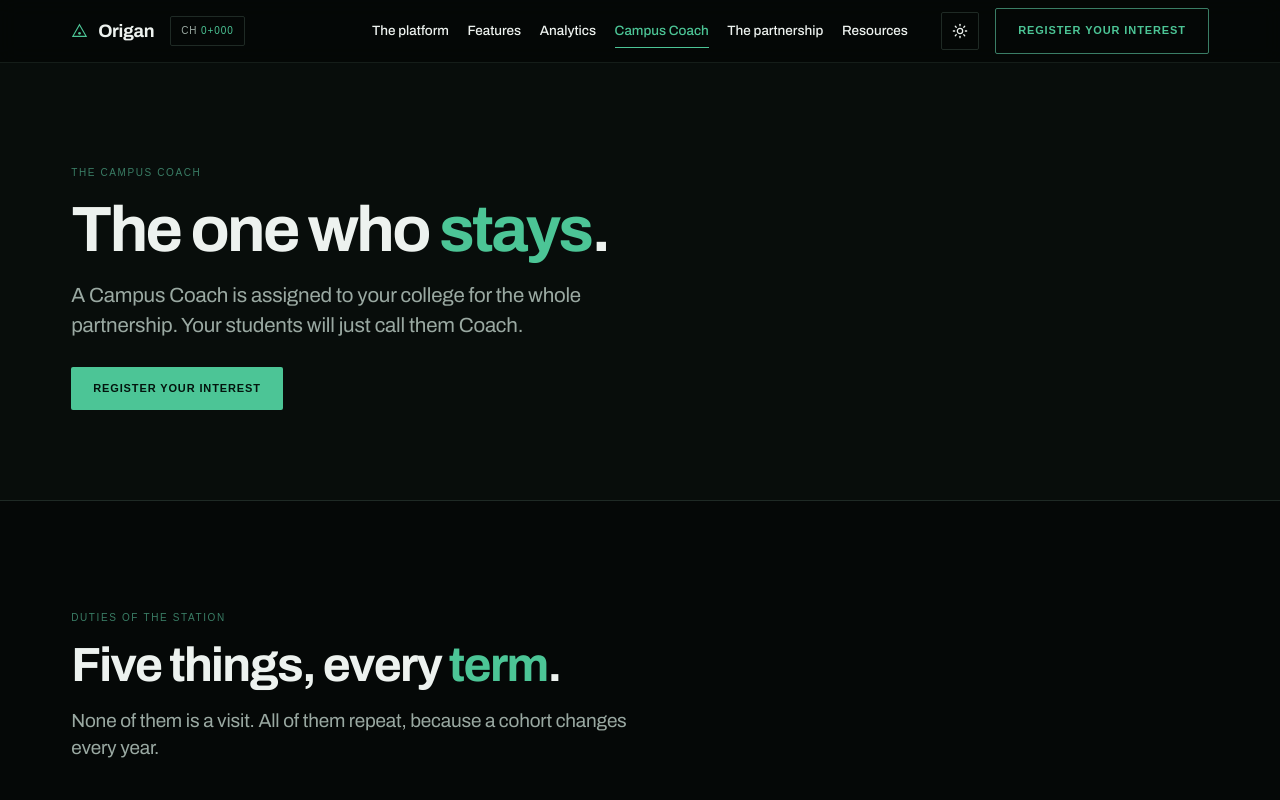
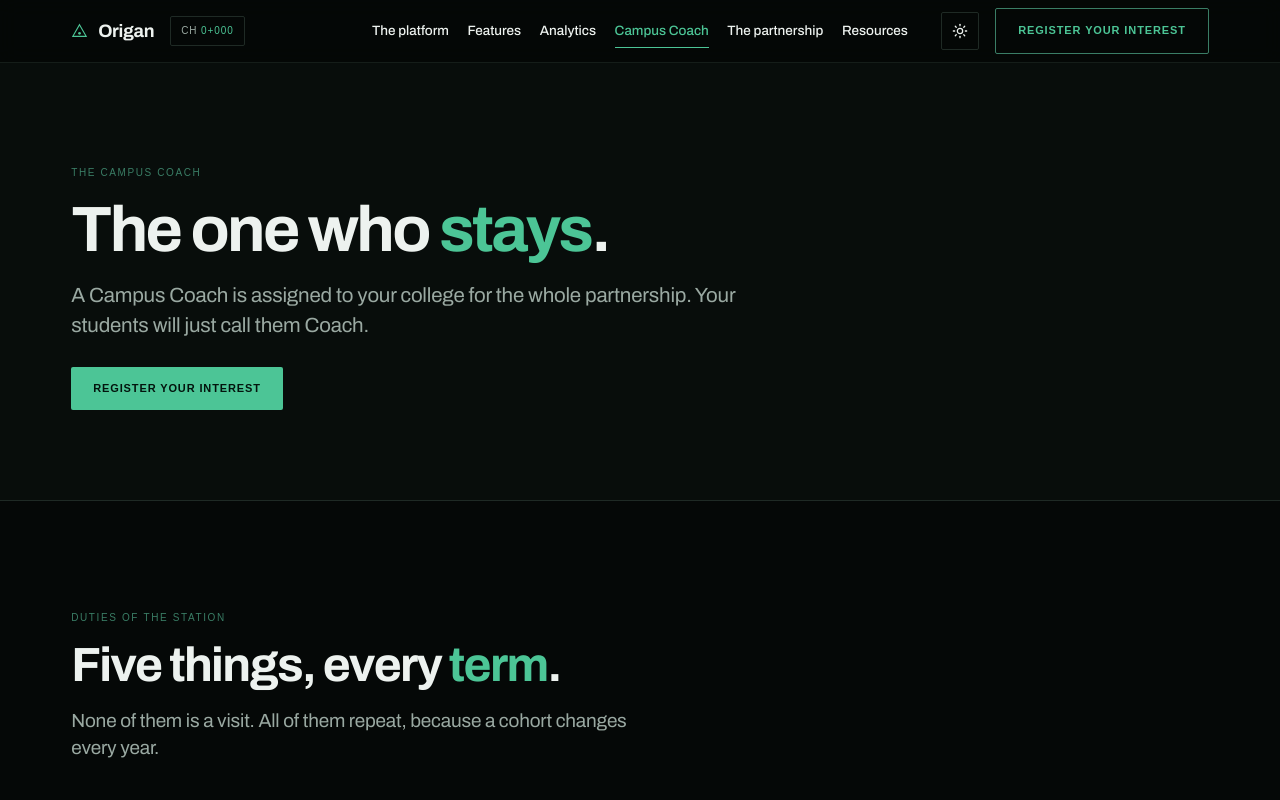
Before and after one commit to verastack-labs/origan, a Next.js app: page /coach in a window 1280 px wide. Shown: the top 800 px of the page. Built offline with nearby package versions, Linux system fonts and the light colour scheme; a web font is replaced by a local one.

Commit message:
Headings: let a page head's sub line run to 60ch, and never leave a single word alone on its last row

```diff
--- a/src/components/heading-pair.tsx
+++ b/src/components/heading-pair.tsx
@@ -61,7 +61,8 @@ const sizes = {
   },
   page: {
     heading: "text-[clamp(32px,5.4vw,64px)] font-bold leading-[1.03] tracking-[-0.04em]",
-    line: "max-w-[52ch] text-[clamp(17px,1.8vw,20.5px)]",
+    // A page head has the whole shell to itself, so its line may run longer.
+    line: "max-w-[60ch] text-[clamp(17px,1.8vw,20.5px)]",
     gap: "mt-[18px]",
   },
   section: {
@@ -92,7 +93,8 @@ export function HeadingPair({
   headingClassName?: string;
 }) {
   const s = sizes[size];
-  const line = `${s.line} leading-[1.45] tracking-[-0.01em] text-fg-2`;
+  // text-pretty: a wrapped line never leaves a single word alone on the last row.
+  const line = `${s.line} text-pretty leading-[1.45] tracking-[-0.01em] text-fg-2`;
 
   return (
     <div className={className}>
```
